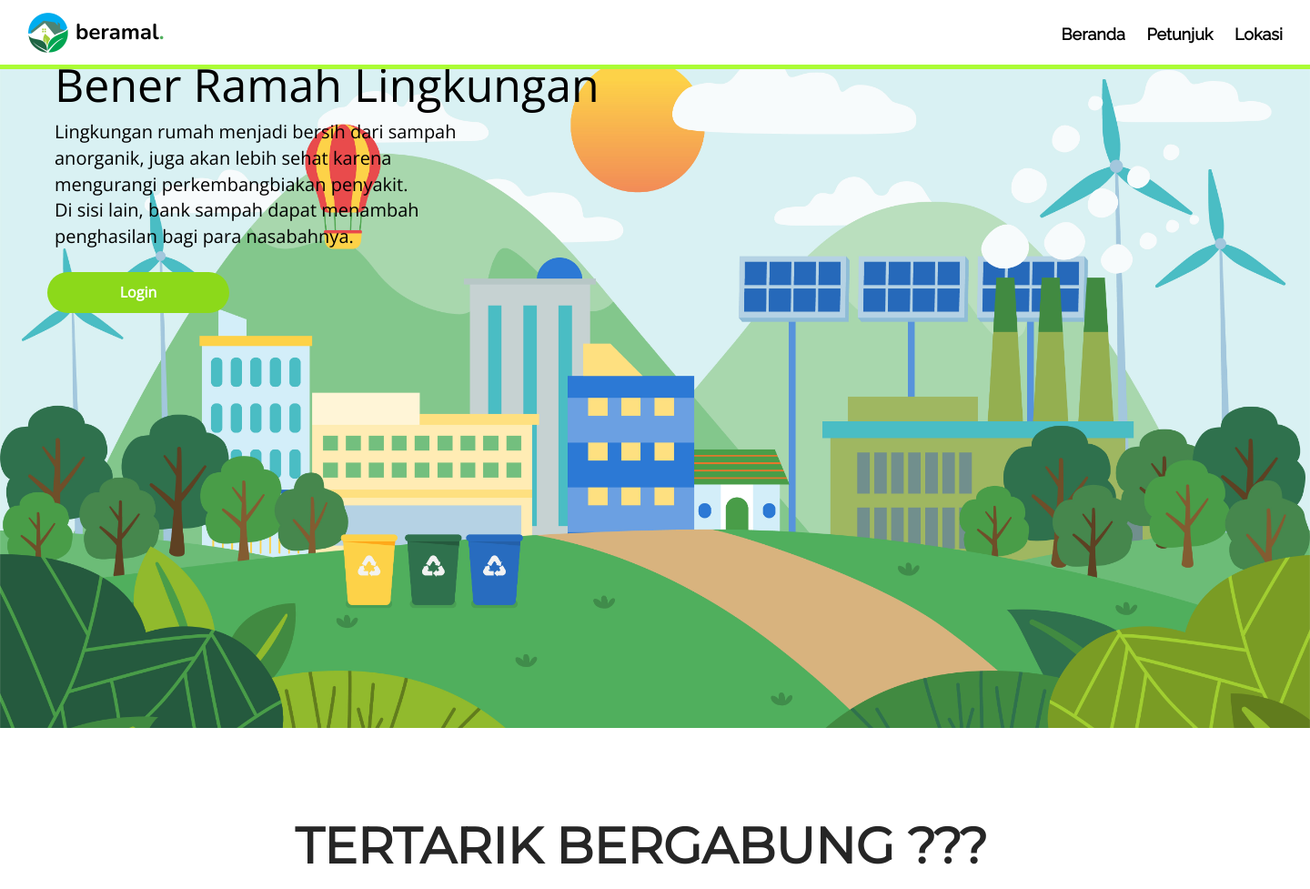
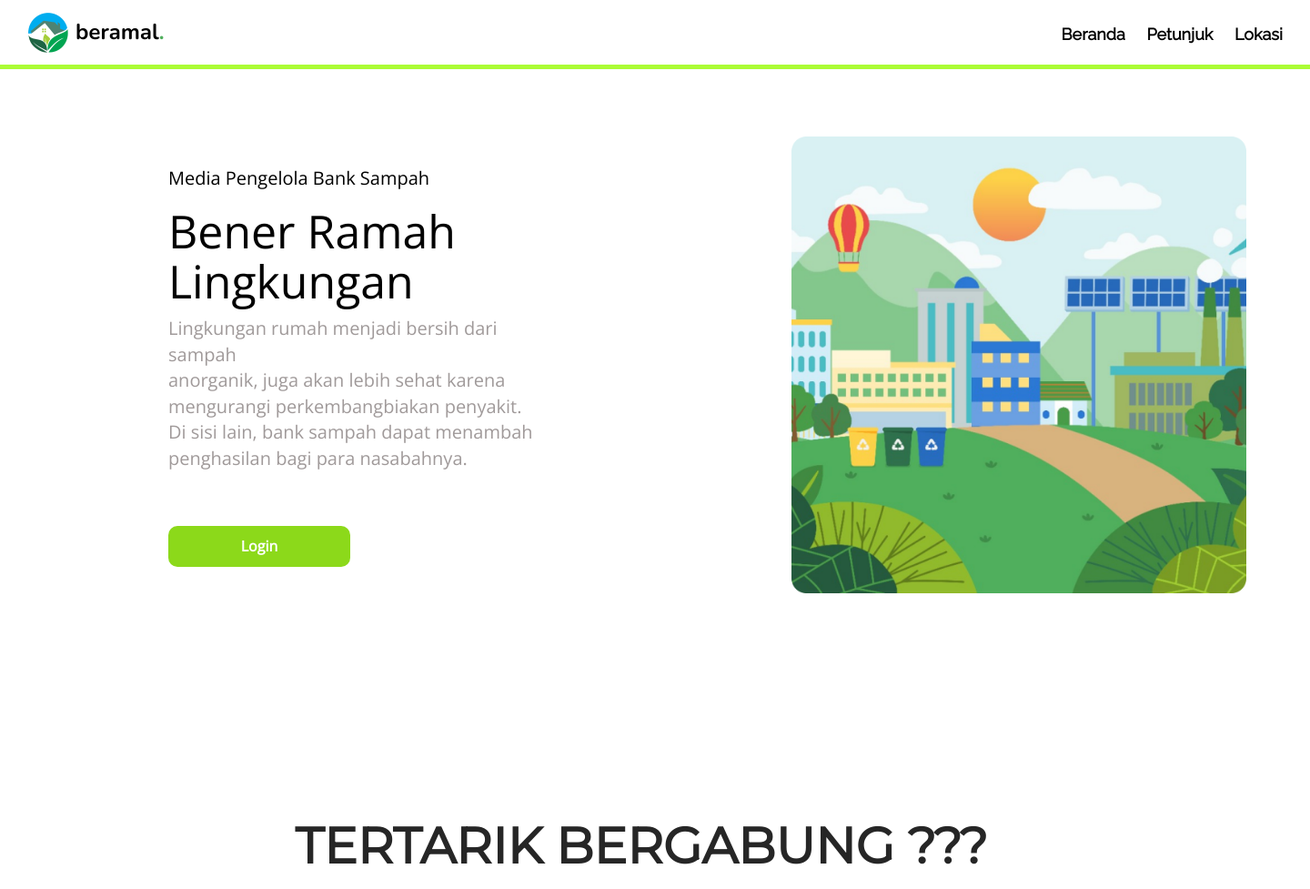
Before and after one commit to bagusrizky15/bsk09, a PHP site: page /bsk09/ in a window 1440 px wide; the page is wider, and only the part inside the window is pictured. Shown: the top 977 px of that part at 91% size. Run offline with PHP 8.4, Linux system fonts and the light colour scheme; some libraries are stand-ins or nearby versions; some web fonts are replaced.

Commit message:
edit page

```diff
--- a/asset/internal/css/style-index1.css
+++ b/asset/internal/css/style-index1.css
@@ -1,11 +1,9 @@
-
 @import 'https://fonts.googleapis.com/css?family=Open+Sans';
-
 
 header {
   background: #ffffff;
+  height: 76px;
   width: 100%;
-  height: 76px;
   position: fixed;
   top: 0;
   left: 0;
@@ -67,19 +65,15 @@ nav {
   font-family: 'Open Sans', sans-serif;
 }
 
-.header::after {
-  display: block;
-  position: fixed;
+.header:after {
+  content: "";
+  display: table;
+  clear: both;
 }
 
 .header {
   height: 100vh;
-  background-image: url("../img/img-local/sample.jpg");
-  background-size: cover;
-  z-index: 2;
   display: flex;
-  flex-flow: column;
-  position: relative;
 }
 
 .btn{
@@ -88,12 +82,11 @@ nav {
   height: 45px;
   padding-top:10px;
   padding-bottom:10px;
-  border-radius:30px;
+  border-radius:10px;
   color: #fff;
 
-  margin-top:15px;
+  margin-top:10px;
   margin-bottom:20px;
-  margin-left:16px;
   float: left;
   font-weight:600;
   font-size:16px;
@@ -104,24 +97,51 @@ nav {
   color: #fff;
 }
 
+.box-1 {
+  float: left;
+  width: 50%;
+  padding: 10px;
+  margin: 100px;
+}
+
+.box-2 {
+  width: 50%;
+  padding: 10px 10px 10px 10px 0;
+  float: left;
+}
+
+.box-1 h3 {
+  text-align: left;
+  font-family: 'Open Sans', sans-serif;
+  font-size: 20px;
+  margin-left: 15%;
+  color: #000;
+  margin-top: 15%;
+}
+
 .box-1 h1 {
   text-align: left;
   font-family: 'Open Sans', sans-serif;
   font-size: 50px;
+  margin-left: 15%;
   color: #000;
-  margin-left: 60px;
 }
 
 .box-1 p{
   text-align: left;
   font-family: 'Open Sans', sans-serif;
-  color: #000;
-  margin-left: 60px;
+  color: #A09A9A;
+  margin-left: 15%;
   font-size: 20px;
 }
 
+.box-2 img {
+  width: 600px;
+  padding: 50px;
+  margin: 100px;
+}
+
 .left{
-    position: absolute;
-    left: 10%;
-    transform: translate(-50%,-50%);
+    position: relative;
+    margin-left: 15%;
 }
--- a/index.php
+++ b/index.php
@@ -58,9 +58,9 @@ require 'system/config/koneksi.php'
 
   <!-- konten1 -->
   <div class="page-wrap">
+
     <div class="header">
       <div class="box-1">
-
         <h3>Media Pengelola Bank Sampah</h3>
         <h1 disabled>Bener Ramah Lingkungan</h1>
         <p> Lingkungan rumah menjadi bersih dari sampah <br>
@@ -71,16 +71,18 @@ require 'system/config/koneksi.php'
         </p>
         <br>
         <br>
-
         <div class="left">
           <a href="page/login.php">
             <div class="btn" align="center">Login</div>
           </a> <!-- End Btn -->
         </div>
       </div>
-
+      <div class="box-2">
+        <img src="asset/internal/img/img-local/box2.png" alt="">
+      </div>
     </div>
   </div>
+
   </div>
 
 
@@ -97,6 +99,7 @@ require 'system/config/koneksi.php'
             akibat pembakaran sampah, dan tanah menjadi lebih subur karena tidak tercemar oleh sampah yang tidak dapat
             terurai. Si sisi lain, bank sampah dapat menambah penghasilan bagi para nasabahnya.</p>
         </div>
+
         <div class="row mgt50px">
           <div class="coloumn">
             <div class="imgBox">
```
Also changed, not shown: asset/internal/img/img-local/box2.png (added).
